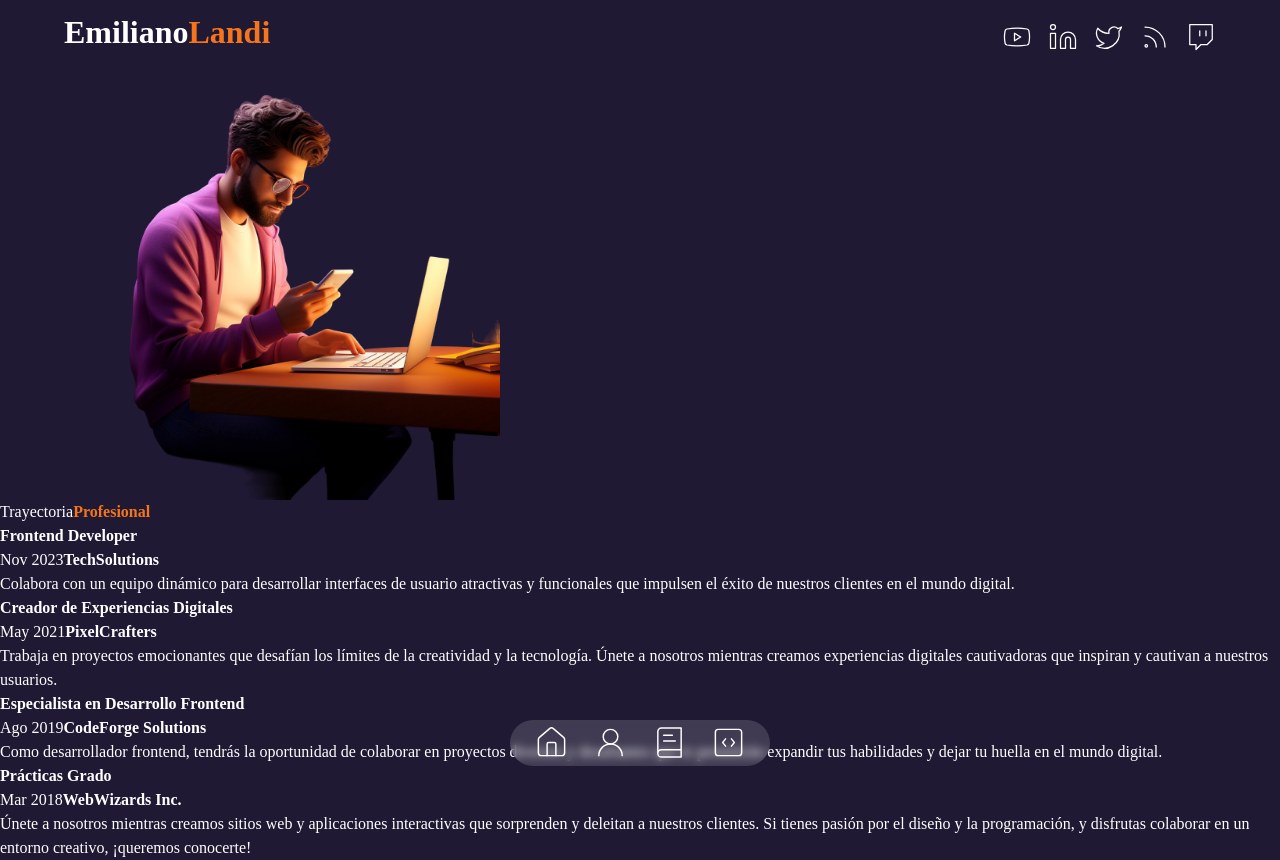
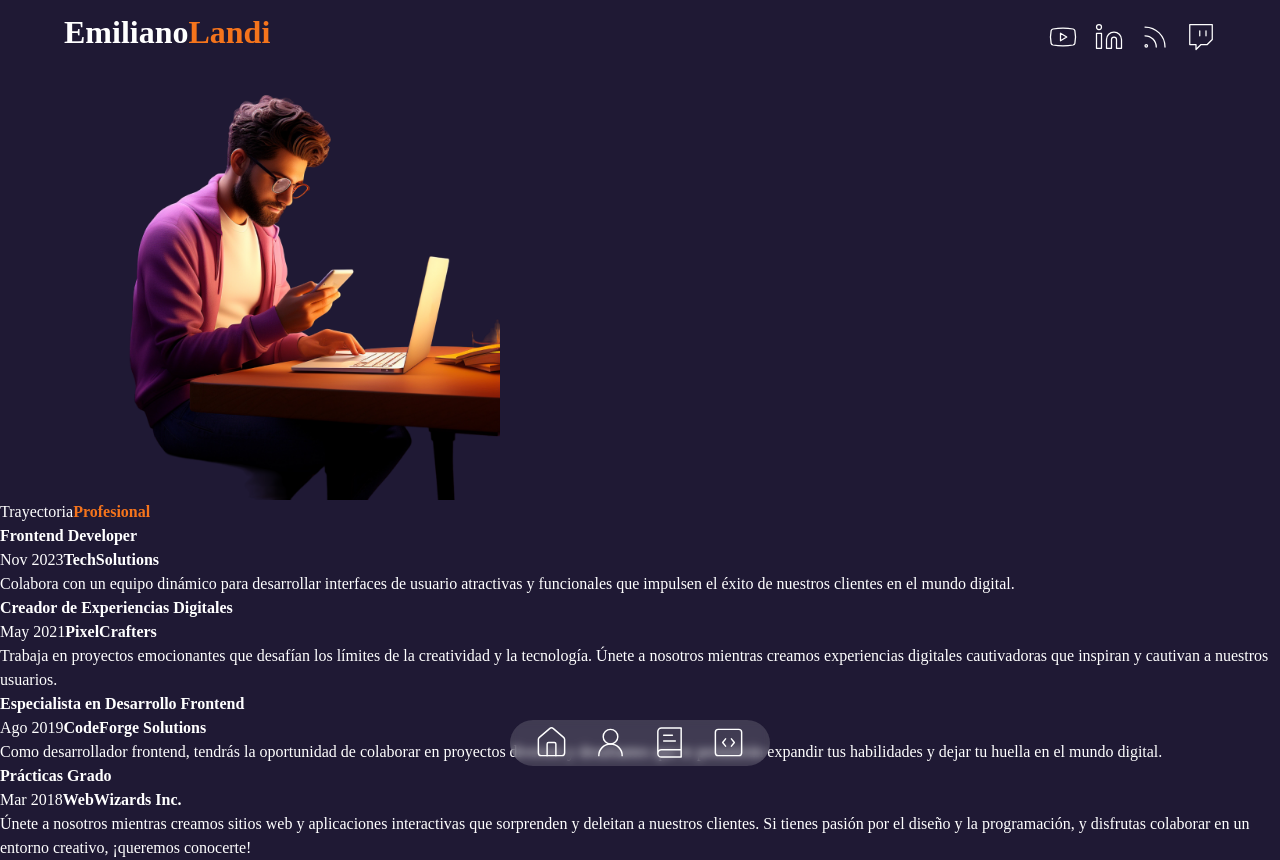
Before and after one commit to Emilianolandi/portafolioi, a Next.js app: page /about-me in a window 1280 px wide. Built offline with nearby package versions, Linux system fonts and the light colour scheme.

Commit message:
sacando data

```diff
--- a/data.tsx
+++ b/data.tsx
@@ -12,11 +12,7 @@ export const socialNetworks = [
         logo: <Linkedin size={30} strokeWidth={1} />,
         src: "#!",
     },
-    {
-        id: 3,
-        logo: <Twitter size={30} strokeWidth={1} />,
-        src: "#!",
-    },
+
     {
         id: 4,
         logo: <Rss size={30} strokeWidth={1} />,
```
